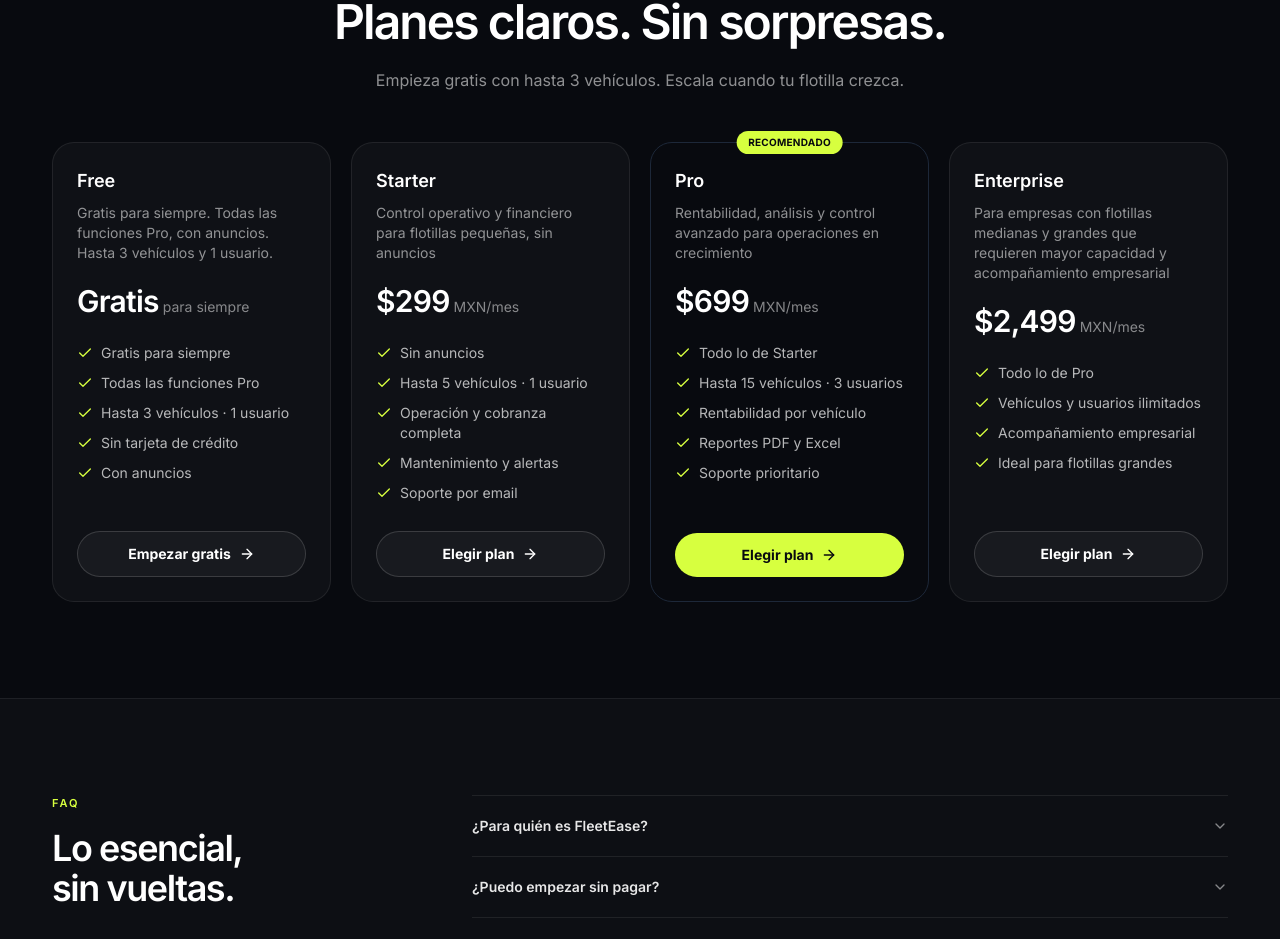
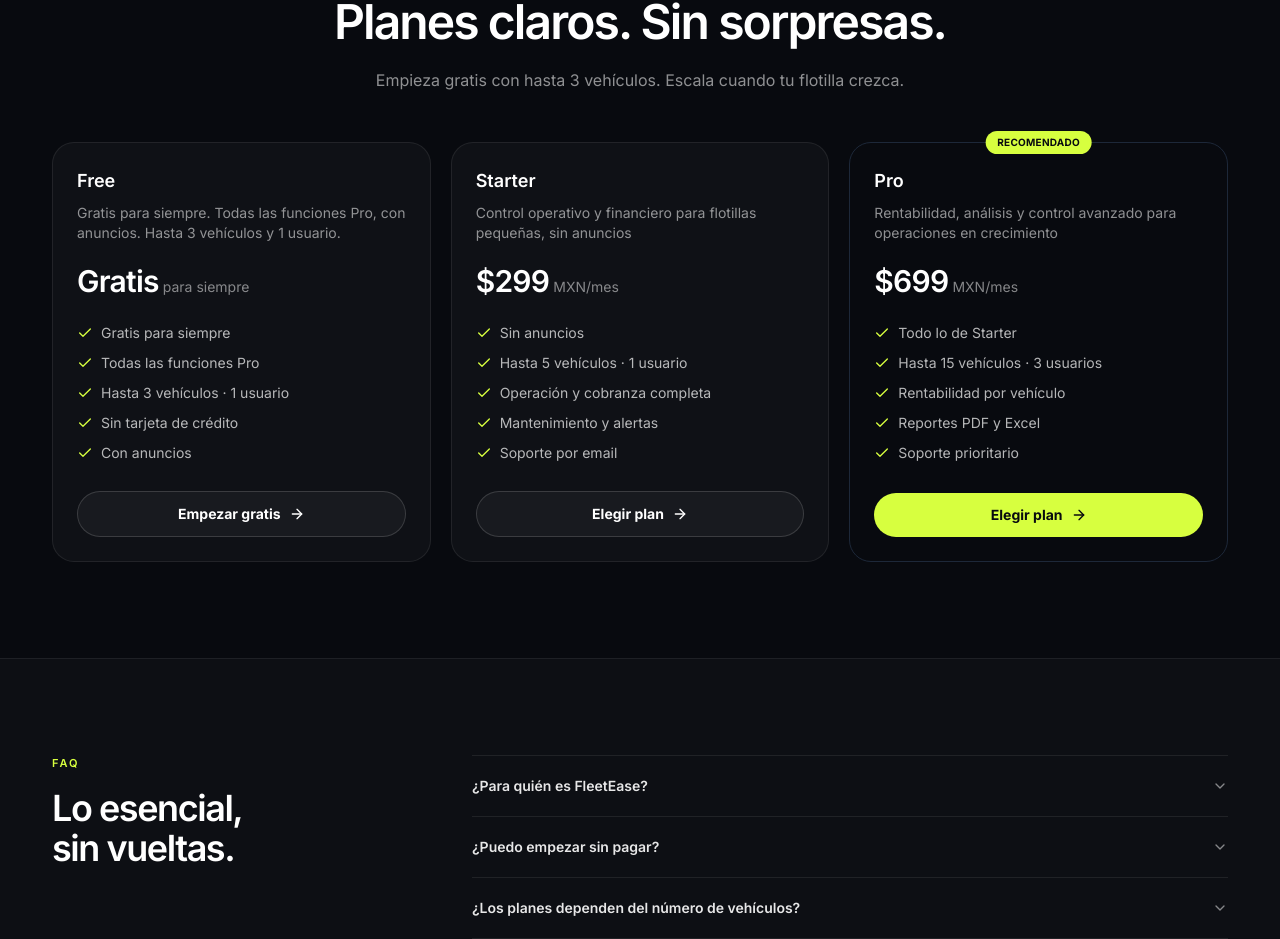
Before and after one commit to JuanGodinezperez18/FleetEase, a Next.js app: page / in a window 1280 px wide. Shown: the part 2819-3758 px from the top of the page. Built offline with nearby package versions, Linux system fonts and the light colour scheme; no server answers; the database is empty.

Commit message:
fix: hide unverified Enterprise offer from landing

```diff
--- a/src/components/landing/landing-pricing.tsx
+++ b/src/components/landing/landing-pricing.tsx
@@ -4,7 +4,8 @@ import Link from "next/link";
 import { ArrowRight, Check } from "lucide-react";
 import { plans, type PlanType } from "@/config/plans";
 
-const ORDER: PlanType[] = ["free", "starter", "pro", "enterprise"];
+// Publica solo planes cuya oferta está validada. Enterprise se mantiene fuera de marketing hasta confirmar su alcance.
+const ORDER: PlanType[] = ["free", "starter", "pro"];
 
 /** Highlights cortos por plan para la landing (no listar 20 features). */
 const HIGHLIGHTS: Record<PlanType, string[]> = {
@@ -69,7 +70,7 @@ export function LandingPricing() {
           </p>
         </div>
 
-        <div className="mt-12 grid gap-5 sm:grid-cols-2 xl:grid-cols-4">
+        <div className="mt-12 grid gap-5 sm:grid-cols-2 xl:grid-cols-3">
           {ORDER.map((id) => {
             const plan = plans[id];
             const popular = Boolean(plan.popular);
```
